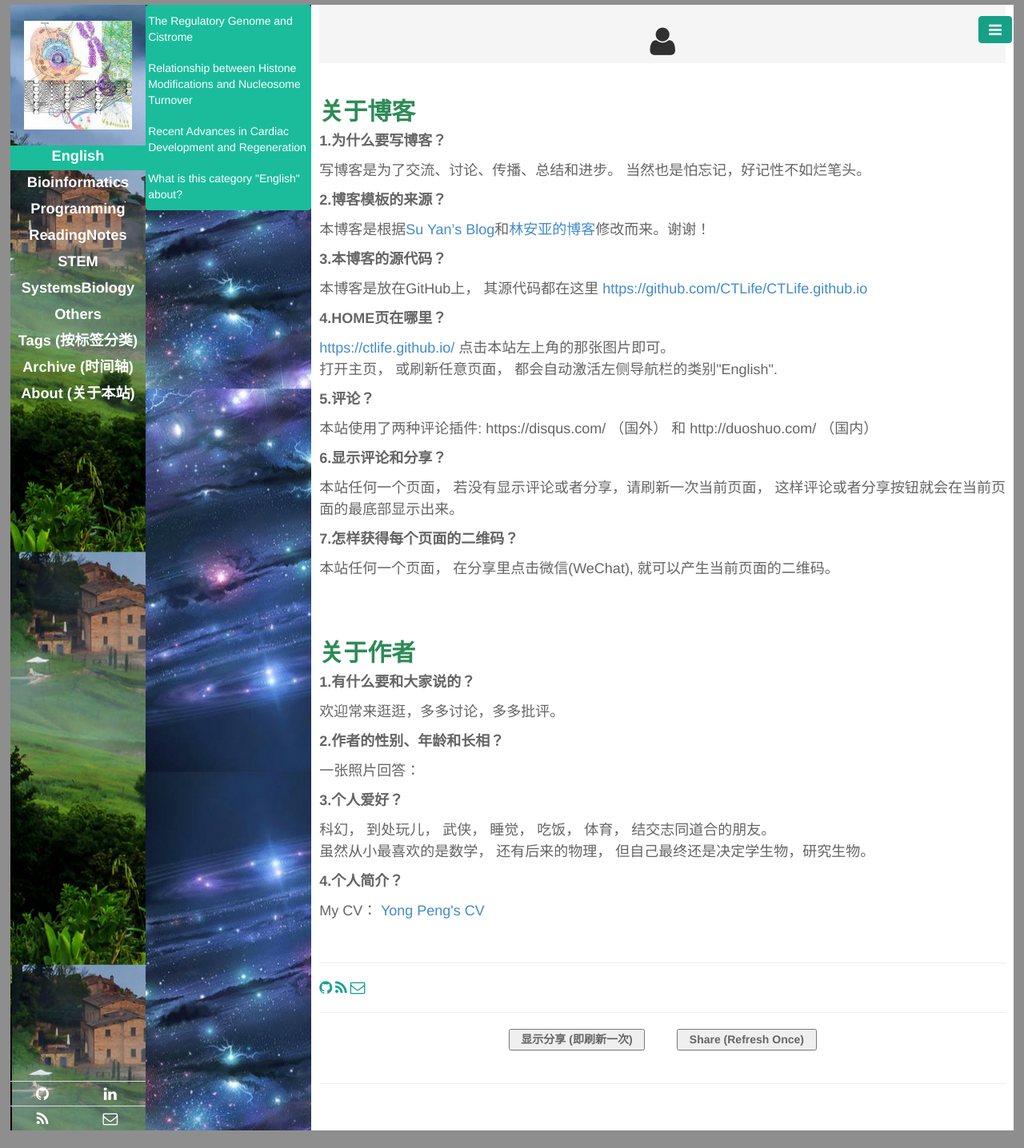
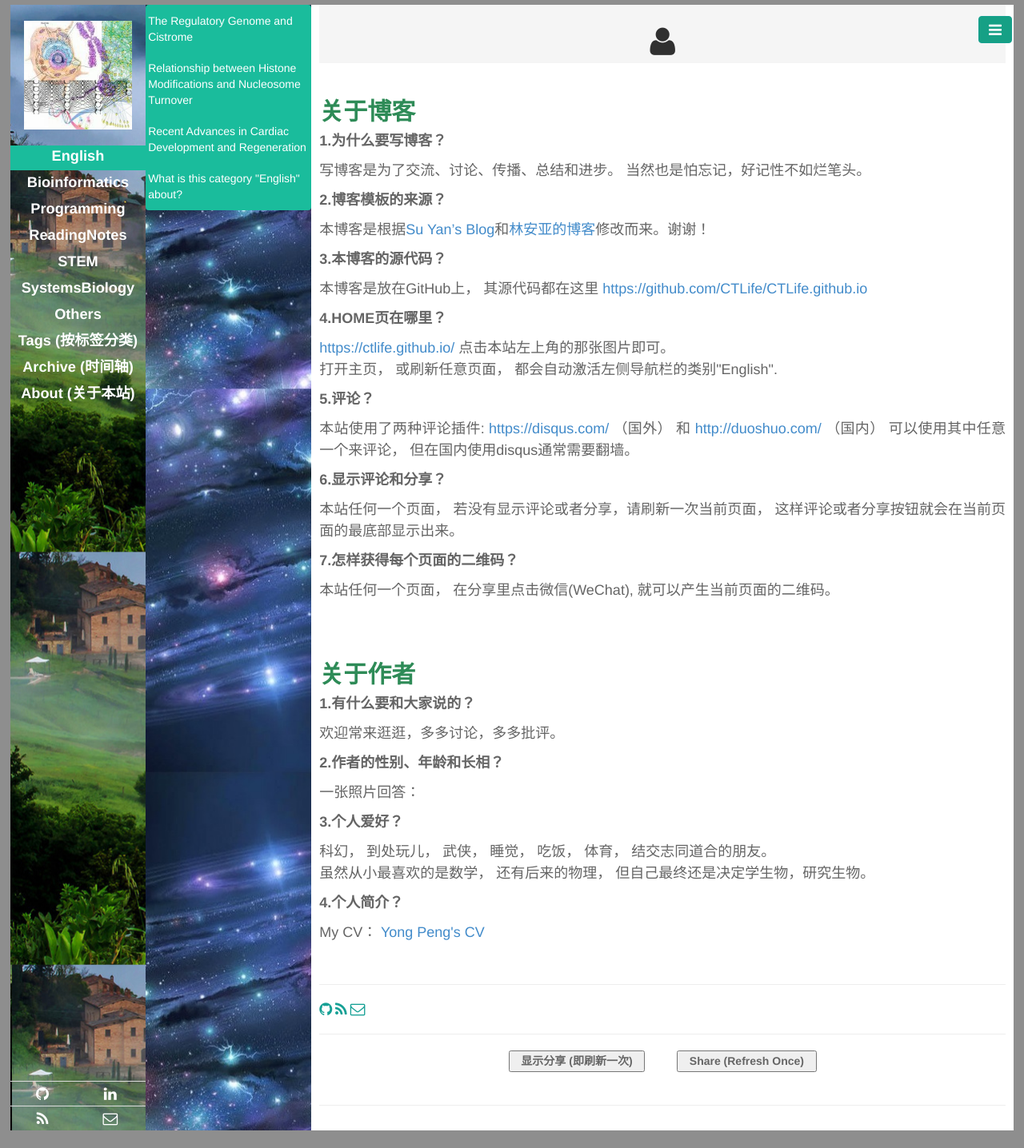
Before and after one commit to CTLife/CTLife.github.io, a Jekyll site: the page built from pages/about.html, in a window 1280 px wide. Shown: the whole page at 80% size. Built offline with Jekyll 4.4.1, drawn with Linux system fonts in a browser that asks for light colours; Markdown is read by kramdown in place of the engine named in the settings.

Commit message:
Update about.html

```diff
--- a/pages/about.html
+++ b/pages/about.html
@@ -16,7 +16,8 @@ titlename: 关于本站
 <p style=font-size:18px>  <a href="https://ctlife.github.io/"> https://ctlife.github.io/</a> 点击本站左上角的那张图片即可。<br>
    打开主页， 或刷新任意页面， 都会自动激活左侧导航栏的类别"English".</p>
 <p style=font-size:18px><b>5.评论？</b></p>
-<p style=font-size:18px> 本站使用了两种评论插件: https://disqus.com/ （国外） 和 http://duoshuo.com/ （国内） </p>
+<p style=font-size:18px> 本站使用了两种评论插件: <a href="https://disqus.com/">  https://disqus.com/ </a> （国外） 和 <a href="http://duoshuo.com/">  http://duoshuo.com/  </a> （国内）
+可以使用其中任意一个来评论， 但在国内使用disqus通常需要翻墙。</p>
 <p style=font-size:18px><b>6.显示评论和分享？</b></p>
 <p style=font-size:18px> 本站任何一个页面， 若没有显示评论或者分享，请刷新一次当前页面， 这样评论或者分享按钮就会在当前页面的最底部显示出来。 </p>
 <p style=font-size:18px><b>7.怎样获得每个页面的二维码？</b></p>
```
